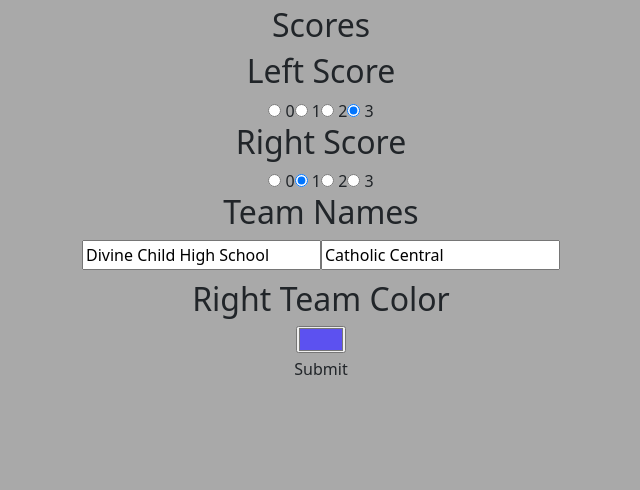
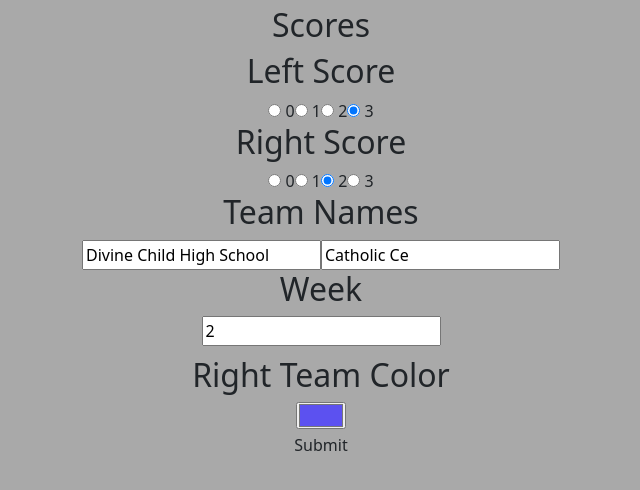
Before and after one commit to MADMAN-Modding/FalconsEsportsOverlays, a PHP site: page /controls.php in a window 1280 px wide. Shown: the part 294-784 px from the top of the page, without its empty margins (319-959 px from the left). Run offline with PHP 8.4, Linux system fonts and the light colour scheme.

Commit message:
Almost working for kart

```diff
--- a/controls.php
+++ b/controls.php
@@ -71,6 +71,10 @@
     echo "</center>";
 
     // Week
+    echo "<h2 id=\"weekText\">Week</h2>";
+    echo "<center>";
+    echo "<input type=\"text\" id=\"week\" name=\"week\" value=\"$valueArray[6]\">";
+    echo "</center>";
 
     // Right team color picker
     echo "<center>";
@@ -102,12 +106,12 @@
             // Gets values for their respective side
             let teamNameLeft = document.getElementById("teamNameLeft").value;
             let teamNameRight = document.getElementById("teamNameRight").value;
+            let week = document.getElementById("week").value;
 
             // Took 2 hours but this gets the value across to the jsonWriter
             teamColorRightValue = document.getElementById("teamColorRight");
             teamColorRight = teamColorRightValue.value;
             teamColorRight = teamColorRight.replace("#", "!");
-
 
             <?php
 
@@ -133,6 +137,7 @@
             AJAXFormMaker("scoreLeft");
             AJAXFormMaker("scoreRight");
             AJAXFormMaker("teamColorRight");
+            AJAXFormMaker("week");
             ?>
         }
     </script>
--- a/css/controls.css
+++ b/css/controls.css
@@ -21,3 +21,7 @@
 .submit {
     margin-top: 10px;
 }
+
+#weekText {
+    text-align: center;
+}
--- a/js/index.js
+++ b/js/index.js
@@ -54,5 +54,6 @@
             // Updates the Team Names
             document.getElementById("teamNameLeft").innerHTML = jsonData["teamNameLeft"];
             document.getElementById("teamNameRight").innerHTML = jsonData["teamNameRight"];
+            document.getElementById("week").innerHTML = jsonData["week"];
         })
 }, 3000)
--- a/json/overlay.json
+++ b/json/overlay.json
@@ -1,8 +1,8 @@
 {
     "teamNameLeft": "Divine Child High School",
-    "teamNameRight": "Catholic Central",
+    "teamNameRight": "Catholic Ce",
     "scoreLeft": "3",
-    "scoreRight": "1",
+    "scoreRight": "2",
     "overlay": "kart",
     "teamColorRight": "#5c51f0",
     "week": "2"
--- a/jsonWriter.php
+++ b/jsonWriter.php
@@ -4,7 +4,7 @@
 $jsonData = json_decode(file_get_contents("json/overlay.json"), true);
 
 // Values to retrieve from the JSON
-$valueArrayNames = array("teamNameLeft", "teamNameRight", "scoreLeft", "scoreRight", "teamColorRight", "overlay");
+$valueArrayNames = array("teamNameLeft", "teamNameRight", "scoreLeft", "scoreRight", "teamColorRight", "overlay", "week");
 
 for ($i = 0; $i < count($valueArrayNames); $i++) {
     if (isset($_GET["$valueArrayNames[$i]"])) {
@@ -25,6 +25,7 @@
 $teamColorRight = $valueArray[4];
 
 $overlay = $valueArray[5];
+$week = $valueArray[6];
 
 // Array for json
 $dataArray = [
@@ -33,7 +34,8 @@
     "scoreLeft" => "$scoreLeft",
     "scoreRight" => "$scoreRight",
     "overlay" => "$overlay",
-    "teamColorRight" => "$teamColorRight"
+    "teamColorRight" => "$teamColorRight",
+    "week" => "$week"
 ];
 
 // Encode the JSON data
```
Also changed, not shown: index.php (+1 -14 lines), css/index.css (line endings or trailing spaces).
